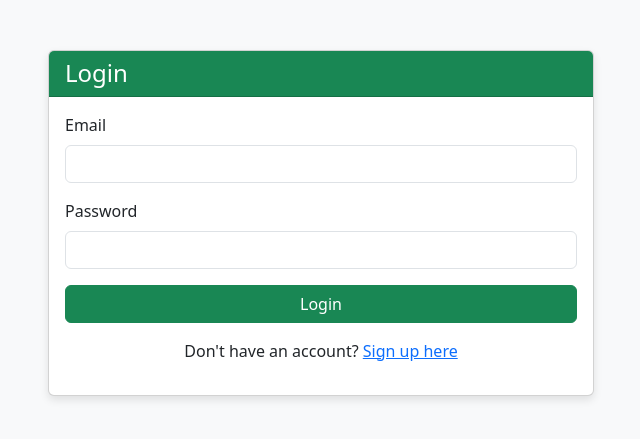
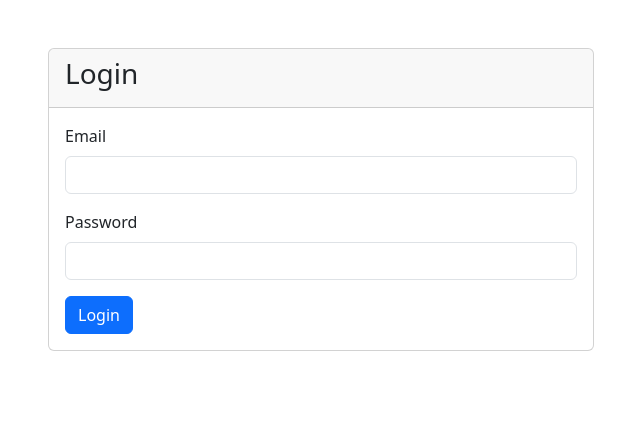
Before and after one commit to NasirJamali/blackboxai-1744227461081, a PHP site: page /login.php in a window 1280 px wide. Shown: the top 439 px of the page, without its empty margins (319-959 px from the left). Run offline with PHP 8.4, Linux system fonts and the light colour scheme.

Commit message:
Add login.php 1744229362963

```diff
--- a/login.php
+++ b/login.php
@@ -1,6 +1,21 @@
 <?php
+// Enable full error reporting
+error_reporting(E_ALL);
+ini_set('display_errors', 1);
+
+// Start session with strict settings
+session_start([
+    'cookie_secure' => false,
+    'cookie_httponly' => true,
+    'use_strict_mode' => true
+]);
+
 include 'includes/db_config.php';
-session_start();
+
+// Verify database connection
+if(!$conn) {
+    die("Database connection failed. Please check the database configuration.");
+}
 
 $error = '';
 
@@ -8,24 +23,38 @@ if($_SERVER["REQUEST_METHOD"] == "POST") {
     $email = trim($_POST['email']);
     $password = trim($_POST['password']);
 
+    try {
+        // Prepare and execute query
         $stmt = $conn->prepare("SELECT id, username, password, role FROM users WHERE email = :email");
         $stmt->bindValue(':email', $email, SQLITE3_TEXT);
         $result = $stmt->execute();
         $user = $result->fetchArray(SQLITE3_ASSOC);
 
-    if($user){
-        if(password_verify($password, $user['password'])){
+        if($user) {
+            // Verify password
+            if(password_verify($password, $user['password'])) {
+                // Regenerate session ID
+                session_regenerate_id(true);
+
+                // Set session variables
                 $_SESSION["loggedin"] = true;
                 $_SESSION["id"] = $user['id'];
                 $_SESSION["username"] = $user['username'];
                 $_SESSION["role"] = $user['role'];
 
-            if($user['role'] == "buyer"){
+                // Redirect based on role
+                switch($user['role']) {
+                    case "buyer":
                         header("location: buyer_dashboard.php");
-            } elseif($user['role'] == "seller"){
+                        break;
+                    case "seller":
                         header("location: seller_dashboard.php");
-            } elseif($user['role'] == "admin"){
+                        break;
+                    case "admin":
                         header("location: admin_dashboard.php");
+                        break;
+                    default:
+                        header("location: index.php");
                 }
                 exit;
             } else {
@@ -34,29 +63,26 @@ if($_SERVER["REQUEST_METHOD"] == "POST") {
         } else {
             $error = "Invalid email or password.";
         }
+    } catch (Exception $e) {
+        $error = "An error occurred. Please try again later.";
+        error_log("Login error: " . $e->getMessage());
+    }
 }
 ?>
 
 <!DOCTYPE html>
-<html lang="en">
+<html>
 <head>
-    <meta charset="UTF-8">
-    <meta name="viewport" content="width=device-width, initial-scale=1.0">
-    <title>Login - Building Materials Marketplace</title>
+    <title>Login</title>
     <link href="https://cdn.jsdelivr.net/npm/bootstrap@5.3.0/dist/css/bootstrap.min.css" rel="stylesheet">
-    <style>
-        body { background-color: #f8f9fa; }
-        .card { margin-top: 50px; box-shadow: 0 4px 8px rgba(0,0,0,0.1); }
-        .form-control:focus { border-color: #28a745; box-shadow: 0 0 0 0.25rem rgba(40, 167, 69, 0.25); }
-    </style>
 </head>
 <body>
-    <div class="container">
+    <div class="container mt-5">
         <div class="row justify-content-center">
             <div class="col-md-6">
                 <div class="card">
-                    <div class="card-header bg-success text-white">
-                        <h4 class="mb-0">Login</h4>
+                    <div class="card-header">
+                        <h3>Login</h3>
                     </div>
                     <div class="card-body">
                         <?php if($error): ?>
@@ -64,25 +90,19 @@ if($_SERVER["REQUEST_METHOD"] == "POST") {
                         <?php endif; ?>
                         <form action="<?php echo htmlspecialchars($_SERVER["PHP_SELF"]); ?>" method="post">
                             <div class="mb-3">
-                                <label for="email" class="form-label">Email</label>
+                                <label class="form-label">Email</label>
                                 <input type="email" name="email" class="form-control" required>
                             </div>
                             <div class="mb-3">
-                                <label for="password" class="form-label">Password</label>
+                                <label class="form-label">Password</label>
                                 <input type="password" name="password" class="form-control" required>
                             </div>
-                            <div class="d-grid gap-2">
-                                <button type="submit" class="btn btn-success">Login</button>
-                            </div>
+                            <button type="submit" class="btn btn-primary">Login</button>
                         </form>
-                        <div class="mt-3 text-center">
-                            <p>Don't have an account? <a href="signup.php">Sign up here</a></p>
                     </div>
                 </div>
             </div>
         </div>
     </div>
-    </div>
-    <script src="https://cdn.jsdelivr.net/npm/bootstrap@5.3.0/dist/js/bootstrap.bundle.min.js"></script>
 </body>
 </html>
```
Lines whose indentation alone changed are shown as unchanged.
